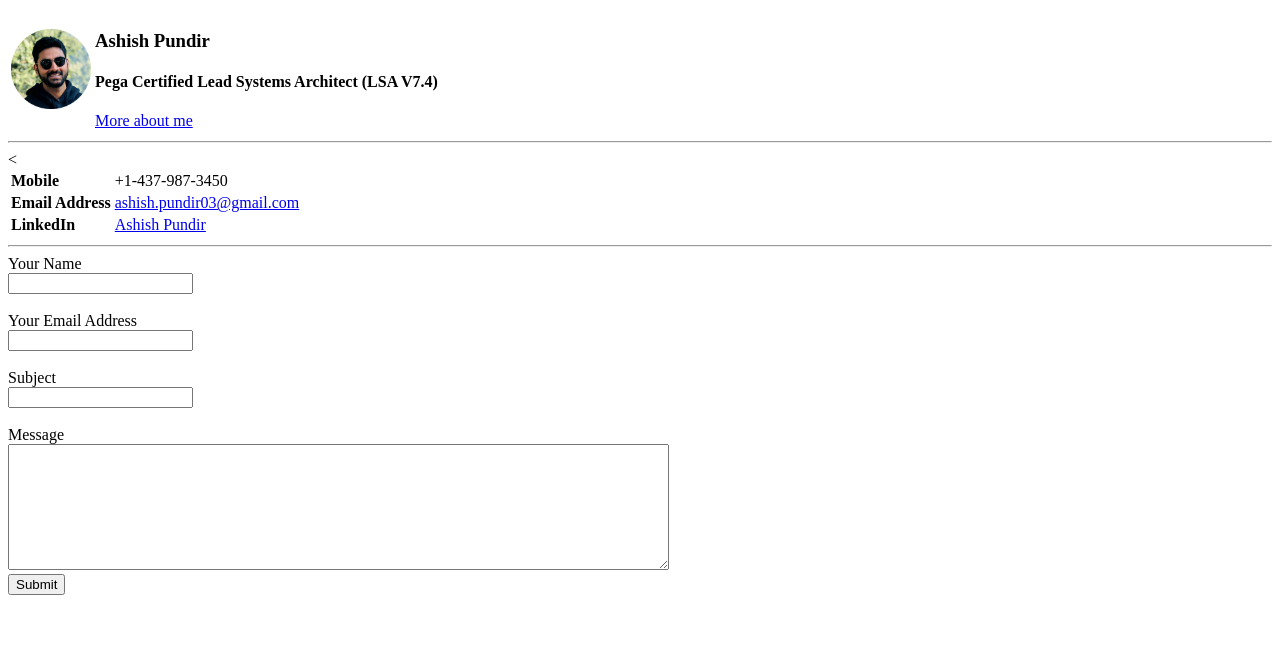
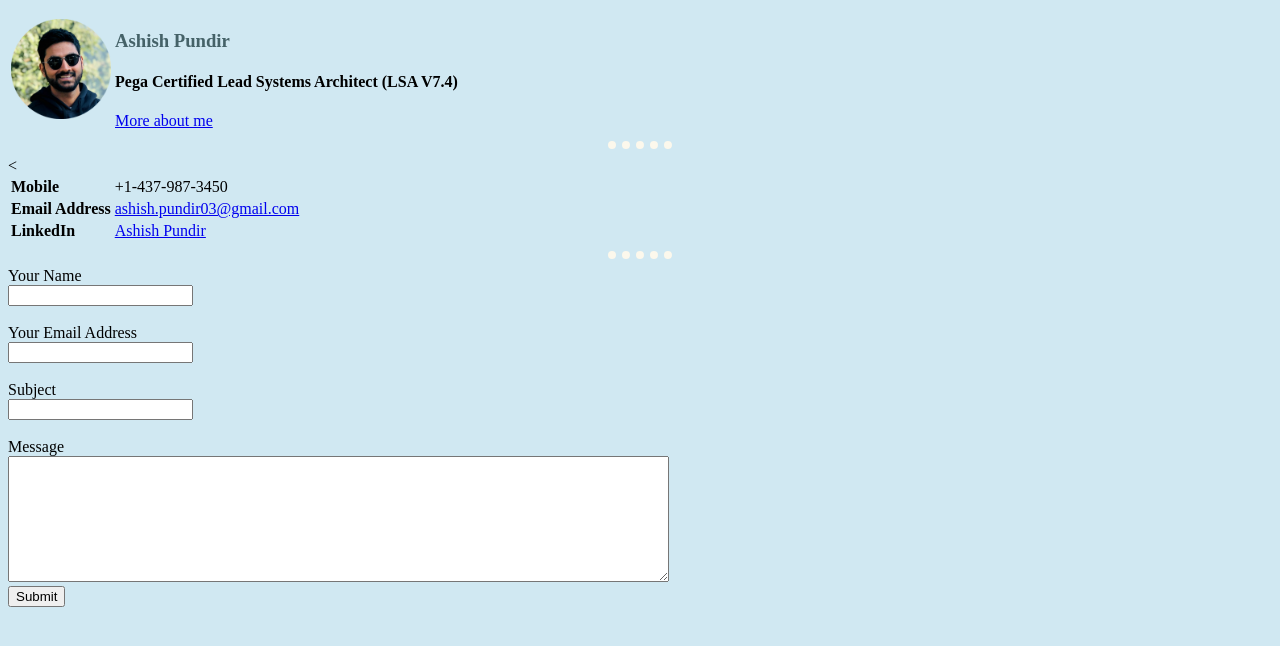
Before and after one commit to ashishPundir/resume, a plain HTML site: page contact.html in a window 1280 px wide. Drawn offline with Linux system fonts and the light colour scheme.

Commit message:
Added CSS link and image to 100 px

```diff
--- a/contact.html
+++ b/contact.html
@@ -3,12 +3,13 @@
   <head>
     <meta charset="utf-8">
     <title>Ashish Pundir-Pega LSA</title>
+    <link rel="stylesheet" href="css/master.css">
   </head>
   <body>
     <table>
       <tr>
         <td>
-        <img src="Ashish Pundir.png" alt="Ashish Pundir" height="80px" width="80px">
+        <img src="Ashish Pundir.png" alt="Ashish Pundir" height="100px" width="100px">
         </td>
         <td>
           <h3>Ashish Pundir</h3>
```
